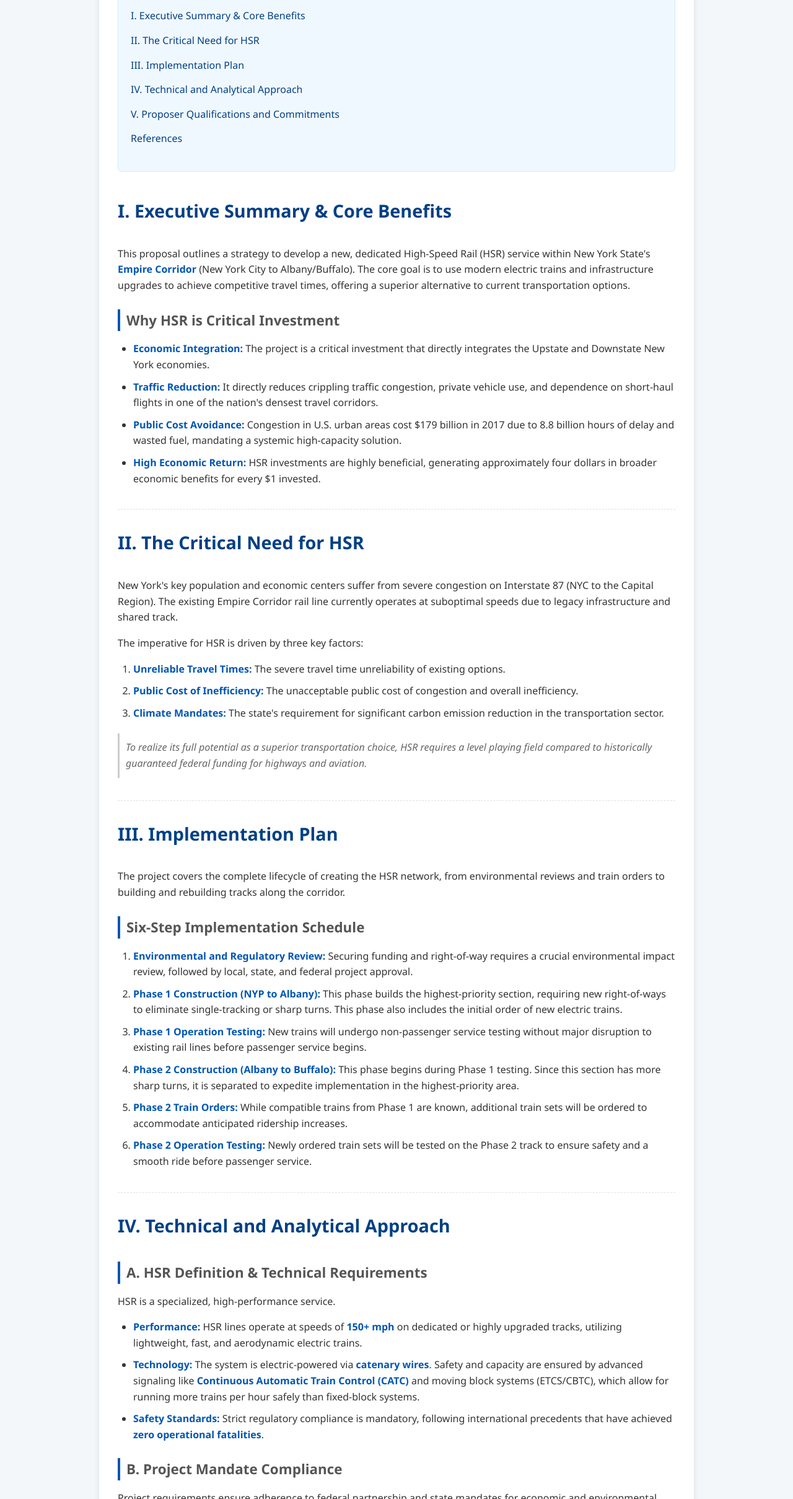
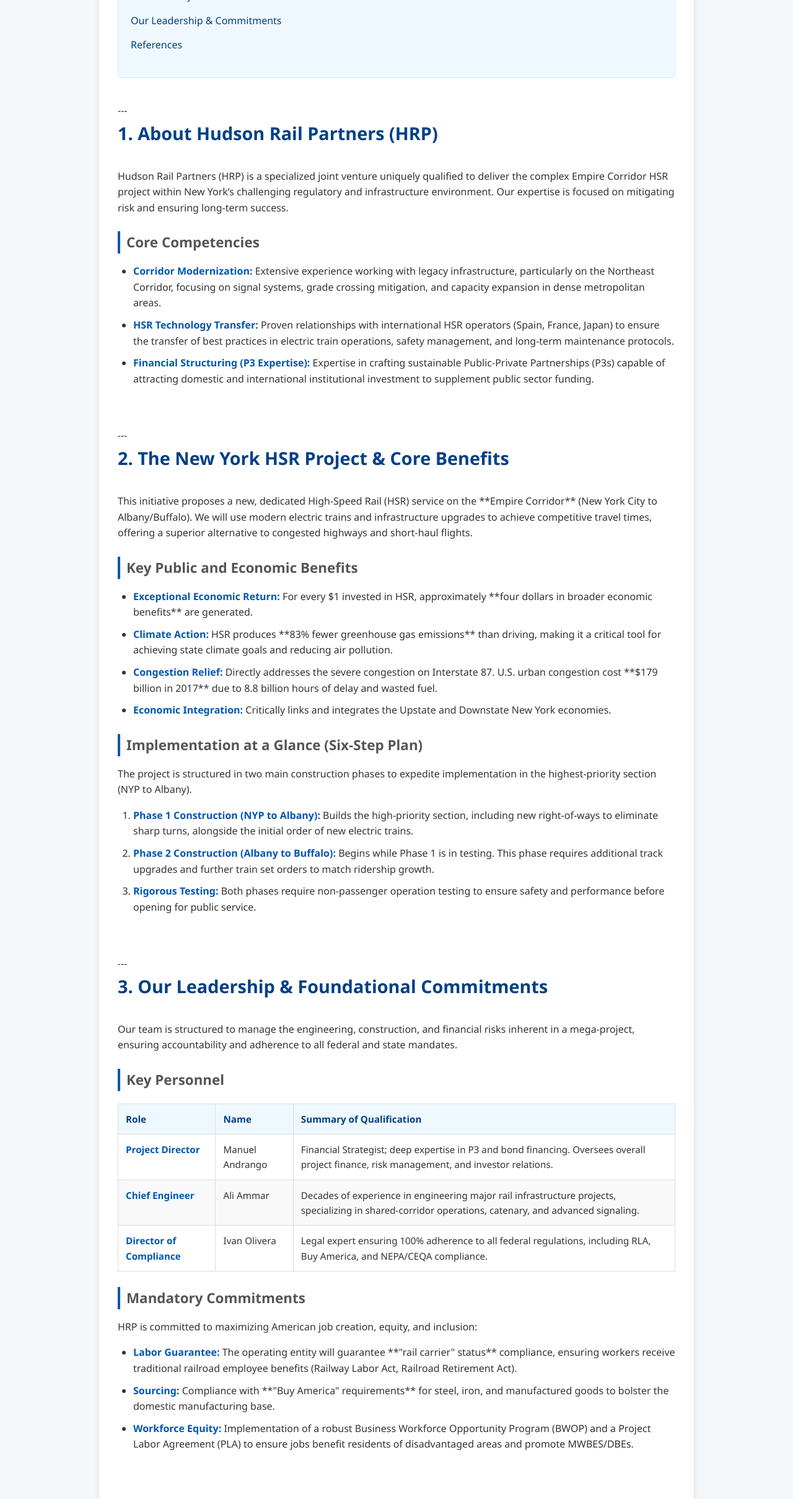
Before and after one commit to mandrangox457/HighSpeedRailProposal, a plain HTML site: page index.html in a window 1280 px wide. Shown: the part 382-2800 px from the top of the page at 62% size. Drawn offline with Linux system fonts and the light colour scheme.

Commit message:
simplified content for public site

```diff
--- a/index.html
+++ b/index.html
@@ -3,117 +3,70 @@
 <head>
     <meta charset="UTF-8">
     <meta name="viewport" content="width=device-width, initial-scale=1.0">
-    <title>Proposal: High-Speed Rail in the New York Empire Corridor</title>
+    <title>Hudson Rail Partners: New York HSR Proposal</title>
     <link rel="stylesheet" href="styles.css">
 </head>
 <body>
 
     <header>
-    <h1><strong>Developing High-Speed Rail in the New York Empire Corridor</strong></h1>
-    <p class="subtitle">Hudson Rail Partners (HRP) presents a strategy to integrate Upstate and Downstate New York economies, address congestion, and meet critical climate goals.</p>
-</header>
+        <h1><strong>HUDSON RAIL PARTNERS</strong></h1>
+        <p class="subtitle">Delivering High-Speed Rail: Connecting Upstate and Downstate New York</p>
+    </header>
 
     <main>
 
         <nav id="toc">
-            <h2>Table of Contents</h2>
+            <h2>Quick Links</h2>
             <ul>
-                <li><a href="#summary">I. Executive Summary & Core Benefits</a></li>
-                <li><a href="#need">II. The Critical Need for HSR</a></li>
-                <li><a href="#implementation">III. Implementation Plan</a></li>
-                <li><a href="#methodology">IV. Technical and Analytical Approach</a></li>
-                <li><a href="#team">V. Proposer Qualifications and Commitments</a></li>
+                <li><a href="#company">About Hudson Rail Partners (HRP)</a></li>
+                <li><a href="#product">The HSR Project & Core Benefits</a></li>
+                <li><a href="#team">Our Leadership & Commitments</a></li>
                 <li><a href="#references">References</a></li>
             </ul>
         </nav>
 
-        <section id="summary">
-            <h2>I. Executive Summary & Core Benefits</h2>
+        ---
 
-            <p>This proposal outlines a strategy to develop a new, dedicated High-Speed Rail (HSR) service within New York State's <strong>Empire Corridor</strong> (New York City to Albany/Buffalo). The core goal is to use modern electric trains and infrastructure upgrades to achieve competitive travel times, offering a superior alternative to current transportation options.</p>
+        <section id="company">
+            <h2>1. About Hudson Rail Partners (HRP)</h2>
+            <p>Hudson Rail Partners (HRP) is a specialized joint venture uniquely qualified to deliver the complex Empire Corridor HSR project within New York’s challenging regulatory and infrastructure environment. Our expertise is focused on mitigating risk and ensuring long-term success.</p>
 
-            <h3>Why HSR is Critical Investment</h3>
+            <h3>Core Competencies</h3>
             <ul>
-                <li><strong>Economic Integration:</strong> The project is a critical investment that directly integrates the Upstate and Downstate New York economies.</li>
-                <li><strong>Traffic Reduction:</strong> It directly reduces crippling traffic congestion, private vehicle use, and dependence on short-haul flights in one of the nation's densest travel corridors.</li>
-                <li><strong>Public Cost Avoidance:</strong> Congestion in U.S. urban areas cost $179 billion in 2017 due to 8.8 billion hours of delay and wasted fuel, mandating a systemic high-capacity solution.</li>
-                <li><strong>High Economic Return:</strong> HSR investments are highly beneficial, generating approximately four dollars in broader economic benefits for every $1 invested.</li>
+                <li><strong>Corridor Modernization:</strong> Extensive experience working with legacy infrastructure, particularly on the Northeast Corridor, focusing on signal systems, grade crossing mitigation, and capacity expansion in dense metropolitan areas.</li>
+                <li><strong>HSR Technology Transfer:</strong> Proven relationships with international HSR operators (Spain, France, Japan) to ensure the transfer of best practices in electric train operations, safety management, and long-term maintenance protocols.</li>
+                <li><strong>Financial Structuring (P3 Expertise):</strong> Expertise in crafting sustainable Public-Private Partnerships (P3s) capable of attracting domestic and international institutional investment to supplement public sector funding.</li>
             </ul>
         </section>
 
-        <section id="need">
-            <h2>II. The Critical Need for HSR</h2>
-            <p>New York's key population and economic centers suffer from severe congestion on Interstate 87 (NYC to the Capital Region). The existing Empire Corridor rail line currently operates at suboptimal speeds due to legacy infrastructure and shared track.</p>
+        ---
 
-            <p>The imperative for HSR is driven by three key factors:</p>
+        <section id="product">
+            <h2>2. The New York HSR Project & Core Benefits</h2>
+            <p>This initiative proposes a new, dedicated High-Speed Rail (HSR) service on the **Empire Corridor** (New York City to Albany/Buffalo). We will use modern electric trains and infrastructure upgrades to achieve competitive travel times, offering a superior alternative to congested highways and short-haul flights.</p>
+
+            <h3>Key Public and Economic Benefits</h3>
+            <ul>
+                <li><strong>Exceptional Economic Return:</strong> For every $1 invested in HSR, approximately **four dollars in broader economic benefits** are generated.</li>
+                <li><strong>Climate Action:</strong> HSR produces **83% fewer greenhouse gas emissions** than driving, making it a critical tool for achieving state climate goals and reducing air pollution.</li>
+                <li><strong>Congestion Relief:</strong> Directly addresses the severe congestion on Interstate 87. U.S. urban congestion cost **$179 billion in 2017** due to 8.8 billion hours of delay and wasted fuel.</li>
+                <li><strong>Economic Integration:</strong> Critically links and integrates the Upstate and Downstate New York economies.</li>
+            </ul>
+
+            <h3>Implementation at a Glance (Six-Step Plan)</h3>
+            <p>The project is structured in two main construction phases to expedite implementation in the highest-priority section (NYP to Albany).</p>
             <ol>
-                <li><strong>Unreliable Travel Times:</strong> The severe travel time unreliability of existing options.</li>
-                <li><strong>Public Cost of Inefficiency:</strong> The unacceptable public cost of congestion and overall inefficiency.</li>
-                <li><strong>Climate Mandates:</strong> The state's requirement for significant carbon emission reduction in the transportation sector.</li>
-            </ol>
-            <p class="note">To realize its full potential as a superior transportation choice, HSR requires a level playing field compared to historically guaranteed federal funding for highways and aviation.</p>
-        </section>
-
-        <section id="implementation">
-            <h2>III. Implementation Plan</h2>
-            <p>The project covers the complete lifecycle of creating the HSR network, from environmental reviews and train orders to building and rebuilding tracks along the corridor.</p>
-
-            <h3>Six-Step Implementation Schedule</h3>
-            <ol>
-                <li><strong>Environmental and Regulatory Review:</strong> Securing funding and right-of-way requires a crucial environmental impact review, followed by local, state, and federal project approval.</li>
-                <li><strong>Phase 1 Construction (NYP to Albany):</strong> This phase builds the highest-priority section, requiring new right-of-ways to eliminate single-tracking or sharp turns. This phase also includes the initial order of new electric trains.</li>
-                <li><strong>Phase 1 Operation Testing:</strong> New trains will undergo non-passenger service testing without major disruption to existing rail lines before passenger service begins.</li>
-                <li><strong>Phase 2 Construction (Albany to Buffalo):</strong> This phase begins during Phase 1 testing. Since this section has more sharp turns, it is separated to expedite implementation in the highest-priority area.</li>
-                <li><strong>Phase 2 Train Orders:</strong> While compatible trains from Phase 1 are known, additional train sets will be ordered to accommodate anticipated ridership increases.</li>
-                <li><strong>Phase 2 Operation Testing:</strong> Newly ordered train sets will be tested on the Phase 2 track to ensure safety and a smooth ride before passenger service.</li>
+                <li><strong>Phase 1 Construction (NYP to Albany):</strong> Builds the high-priority section, including new right-of-ways to eliminate sharp turns, alongside the initial order of new electric trains.</li>
+                <li><strong>Phase 2 Construction (Albany to Buffalo):</strong> Begins while Phase 1 is in testing. This phase requires additional track upgrades and further train set orders to match ridership growth.</li>
+                <li><strong>Rigorous Testing:</strong> Both phases require non-passenger operation testing to ensure safety and performance before opening for public service.</li>
             </ol>
         </section>
 
-        <section id="methodology">
-            <h2>IV. Technical and Analytical Approach</h2>
-
-            <h3>A. HSR Definition & Technical Requirements</h3>
-            <p>HSR is a specialized, high-performance service.</p>
-            <ul>
-                <li><strong>Performance:</strong> HSR lines operate at speeds of <strong>150+ mph</strong> on dedicated or highly upgraded tracks, utilizing lightweight, fast, and aerodynamic electric trains.</li>
-                <li><strong>Technology:</strong> The system is electric-powered via <strong>catenary wires</strong>. Safety and capacity are ensured by advanced signaling like <strong>Continuous Automatic Train Control (CATC)</strong> and moving block systems (ETCS/CBTC), which allow for running more trains per hour safely than fixed-block systems.</li>
-                <li><strong>Safety Standards:</strong> Strict regulatory compliance is mandatory, following international precedents that have achieved <strong>zero operational fatalities</strong>.</li>
-            </ul>
-
-            <h3>B. Project Mandate Compliance</h3>
-            <p>Project requirements ensure adherence to federal partnership and state mandates for economic and environmental protection.</p>
-            <ul>
-                <li><strong>Environmental Impact:</strong> HSR is a critical climate tool, producing <strong>83% fewer greenhouse gas emissions</strong> than driving and reducing air pollution.</li>
-                <li><strong>Economic Opportunity:</strong> Compliance with <strong>"Buy America" mandates</strong> and the adoption of <strong>Project Labor Agreements</strong> are required for job creation and equitable hiring.</li>
-                <li><strong>Labor Standards:</strong> The operating entity must comply with the U.S. legal definition of a <strong>"rail carrier"</strong> to ensure workers receive traditional railroad benefits (Railway Labor Act, Railroad Retirement Act).</li>
-            </ul>
-
-            <h3>C. Demand Modeling & Impact Assessment</h3>
-            <p>Hudson Rail Partners (HRP) uses rigorous transportation modeling for ridership, revenue, and economic impact projections.</p>
-
-            <h4>Key Analytical Tools</h4>
-            <ul>
-                <li><strong>Four-Step Travel Demand Model:</strong> Used for ridership and revenue forecasting, adapting the classic model to HSR.
-                    <ul>
-                        <li><strong>Mode Choice Modeling:</strong> Uses a <strong>nested Logit Model</strong> to calculate traveler probability of selecting HSR over competing modes (car, bus, air) based on "generalized cost" (price, time, reliability, frequency).</li>
-                    </ul>
-                </li>
-                <li><strong>Cost-Benefit Analysis (CBA):</strong> Quantifies full public welfare impacts, including avoided costs (e.g., congestion, pollution, highway accident fatalities) to justify investment.</li>
-                <li><strong>Difference-in-Differences (DID) Modeling):</strong> A quasi-experimental technique used to isolate the project's direct impact on benefits like green innovation and economic growth.</li>
-                <li><strong>Spatial Analysis (Gravity Model & SNA):</strong> Used to analyze how reduced travel time affects economic and collaborative ties between cities and how new network linkages foster regional economic integration.</li>
-            </ul>
-        </section>
+        ---
 
         <section id="team">
-            <h2>V. Proposer Qualifications, Commitments, and Team Structure</h2>
-            <p>Hudson Rail Partners (HRP) is a specialized joint venture uniquely qualified to deliver this complex mega-project.</p>
-
-            <h3>Core Competencies</h3>
-            <ol>
-                <li><strong>Corridor Modernization:</strong> Extensive experience with legacy infrastructure on the Northeast Corridor, mitigating risk with shared, aging systems (signals, grade crossing mitigation, capacity expansion).</li>
-                <li><strong>HSR Technology Transfer:</strong> Proven relationships with international HSR operators (Spain, France, Japan) to transfer best practices in electric train operations, safety management, and maintenance.</li>
-                <li><strong>Financial Structuring (P3 Expertise):</strong> Expertise in crafting sustainable Public-Private Partnerships (P3s) to attract domestic and international institutional investment, minimizing reliance on single-source federal grants.</li>
-            </ol>
+            <h2>3. Our Leadership & Foundational Commitments</h2>
+            <p>Our team is structured to manage the engineering, construction, and financial risks inherent in a mega-project, ensuring accountability and adherence to all federal and state mandates.</p>
 
             <h3>Key Personnel</h3>
             <table>
@@ -128,29 +81,31 @@
                     <tr>
                         <td><strong>Project Director</strong></td>
                         <td>Manuel Andrango</td>
-                        <td>Financial Strategist; expertise in P3 and bond financing. Oversees overall project finance, risk management, and investor relations.</td>
+                        <td>Financial Strategist; deep expertise in P3 and bond financing. Oversees overall project finance, risk management, and investor relations.</td>
                     </tr>
                     <tr>
                         <td><strong>Chief Engineer</strong></td>
                         <td>Ali Ammar</td>
-                        <td>Decades of experience in engineering major rail projects, specializing in shared-corridor operations, catenary, and advanced signaling.</td>
+                        <td>Decades of experience in engineering major rail infrastructure projects, specializing in shared-corridor operations, catenary, and advanced signaling.</td>
                     </tr>
                     <tr>
                         <td><strong>Director of Compliance</strong></td>
                         <td>Ivan Olivera</td>
-                        <td>Legal expert ensuring 100% adherence to all federal regulations (RLA, Buy America, NEPA/CEQA, labor agreements) to prevent legal delays.</td>
+                        <td>Legal expert ensuring 100% adherence to all federal regulations, including RLA, Buy America, and NEPA/CEQA compliance.</td>
                     </tr>
                 </tbody>
             </table>
 
-            <h3>Foundational Commitments</h3>
-            <p>HRP is committed to maximizing American job creation and economic inclusion:</p>
-            <ol>
-                <li><strong>Workforce Equity:</strong> HRP will implement a Project Labor Agreement (PLA) and a Business Workforce Opportunity Program (BWOP) to ensure jobs benefit residents of disadvantaged areas and promote minority- and women-owned business enterprises (MWBES/DBEs). This builds generational wealth and generates high-quality construction jobs.</li>
-                <li><strong>"Rail Carrier" Labor Guarantee:</strong> The operating entity will guarantee <strong>"rail carrier" status</strong> compliance, ensuring workers receive traditional benefits under the Railway Labor Act and Railroad Retirement Act, preventing erosion of labor standards.</li>
-                <li><strong>Buy America Compliance:</strong> HRP commits to utilizing U.S. manufacturers and suppliers for steel, iron, and manufactured goods in accordance with "Buy America" requirements.</li>
-            </ol>
+            <h3>Mandatory Commitments</h3>
+            <p>HRP is committed to maximizing American job creation, equity, and inclusion:</p>
+            <ul>
+                <li><strong>Labor Guarantee:</strong> The operating entity will guarantee **"rail carrier" status** compliance, ensuring workers receive traditional railroad employee benefits (Railway Labor Act, Railroad Retirement Act).</li>
+                <li><strong>Sourcing:</strong> Compliance with **"Buy America" requirements** for steel, iron, and manufactured goods to bolster the domestic manufacturing base.</li>
+                <li><strong>Workforce Equity:</strong> Implementation of a robust Business Workforce Opportunity Program (BWOP) and a Project Labor Agreement (PLA) to ensure jobs benefit residents of disadvantaged areas and promote MWBES/DBEs.</li>
+            </ul>
         </section>
+
+        ---
 
         <section id="references">
             <h2>References</h2>
@@ -158,7 +113,7 @@
             <p>U.S. Government Publishing Office (2021). When unlimited potential meets limited resources: the benefits and challenges of high-speed rail and emerging rail technologies... (46-123 PDF)</p>
             <p>Baumeister, S., Leung, A., & Ryley, T. (2020). The emission reduction potentials of First Generation Electric Aircraft (FGEA) in Finland. Journal of Transport Geography, 85(102730). <a href="https://doi.org/10.1016/j.jtrangeo.2020.102730">https://doi.org/10.1016/j.jtrangeo.2020.102730</a></p>
             <p>Yao, L., & Li, J. (2022). Intercity innovation collaboration and the role of high-speed rail connections: evidence from Chinese co-patent data. Regional Studies, 56(11), 1845-1857. <a href="https://doi.org/10.1080/00343404.2021.2008340">https://doi.org/10.1080/00343404.2021.2008340</a></p>
-            <p>Zhou, Y., Fan, Q., & Tao, C. (2023). The Impact of High-Speed Rail on Regional Green Innovation Performance... Polish Journal of Environmental Studies, 32(2), 1459-1472. <a href="https://doi.org/10.15244/pjoes/155961">https://doi.org/10.15244/pjoes/155961</a></p>
+            <p>Zhou, Y., Fan, Q., & Tao, C. (2023). The Impact of High-Speed Rail on Regional Green Innovation Performance... Polish Journal of Environmental Studies, 32(2), 1459-1472. <a href="https://doi.org/10.15244/pjoes/155961">https://doi.10.15244/pjoes/155961</a></p>
             <p>U.S. Government Publishing Office (2013). Northeast Corridor future: options for high-speed rail development and opportunities for private-sector participation... (77-444 PDF)</p>
         </section>
 
--- a/styles.css
+++ b/styles.css
@@ -19,6 +19,14 @@ main {
     border-radius: 8px;
 }
 
+/* --- NEW: Horizontal Rule Style --- */
+hr {
+    border: 0;
+    height: 1px;
+    background-image: linear-gradient(to right, rgba(0, 0, 0, 0), rgba(0, 86, 179, 0.75), rgba(0, 0, 0, 0));
+    margin: 40px 0;
+}
+
 /* --- HEADER AND TITLE --- */
 header {
     text-align: center;
@@ -32,7 +40,7 @@ header {
 h1 {
     color: #0056b3;
     font-size: 2.8em;
-    font-weight: 300;
+    font-weight: 700; /* UPDATED for consistent bolding */
     margin: 0;
 }
 
@@ -47,7 +55,7 @@ h1 {
 section {
     padding-bottom: 20px;
     margin-bottom: 30px;
-    border-bottom: 1px dashed #e0e0e0;
+    /* Removed dashed border-bottom here because we are using <hr> instead */
 }
 
 h2 {
```
